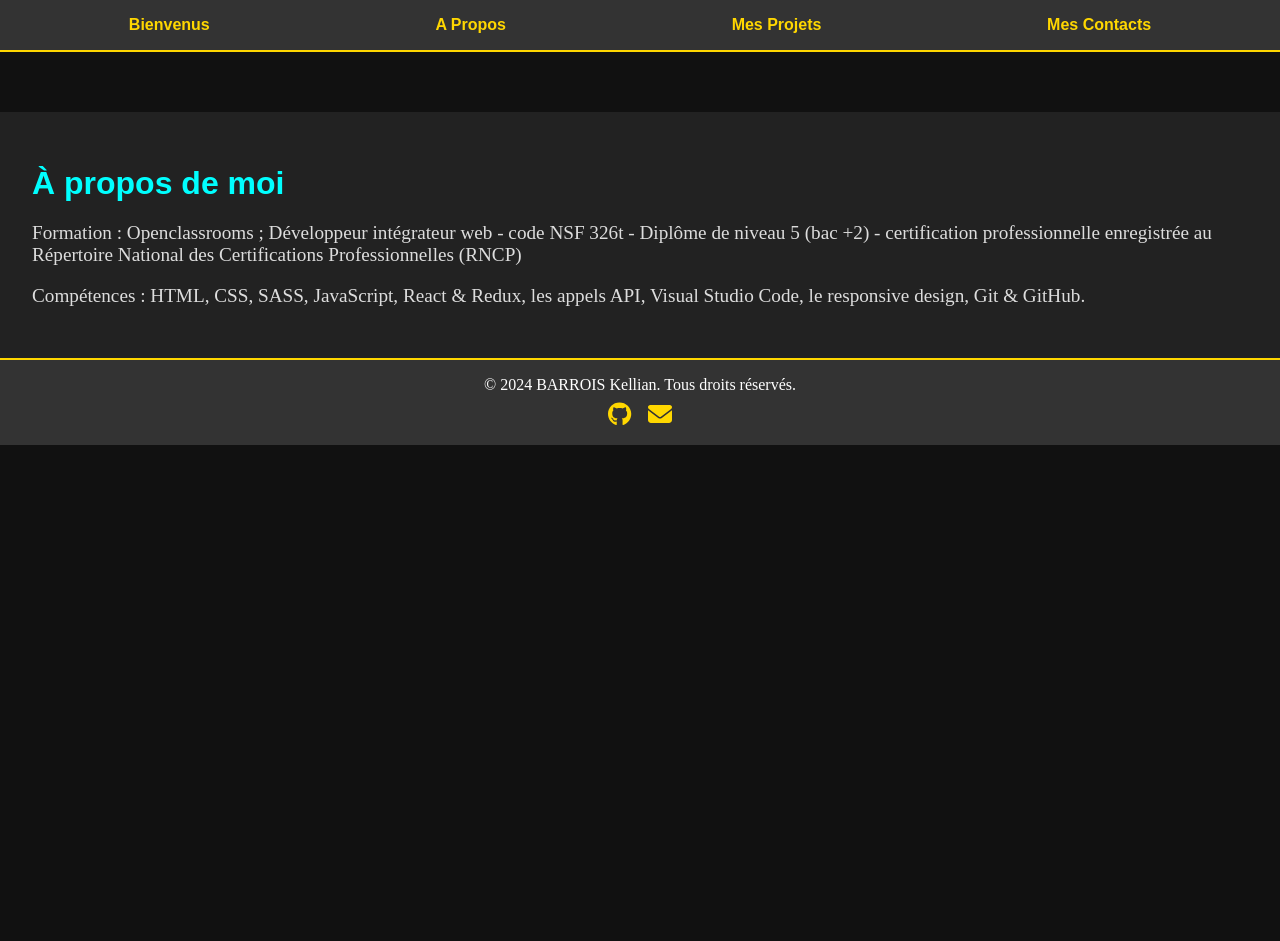
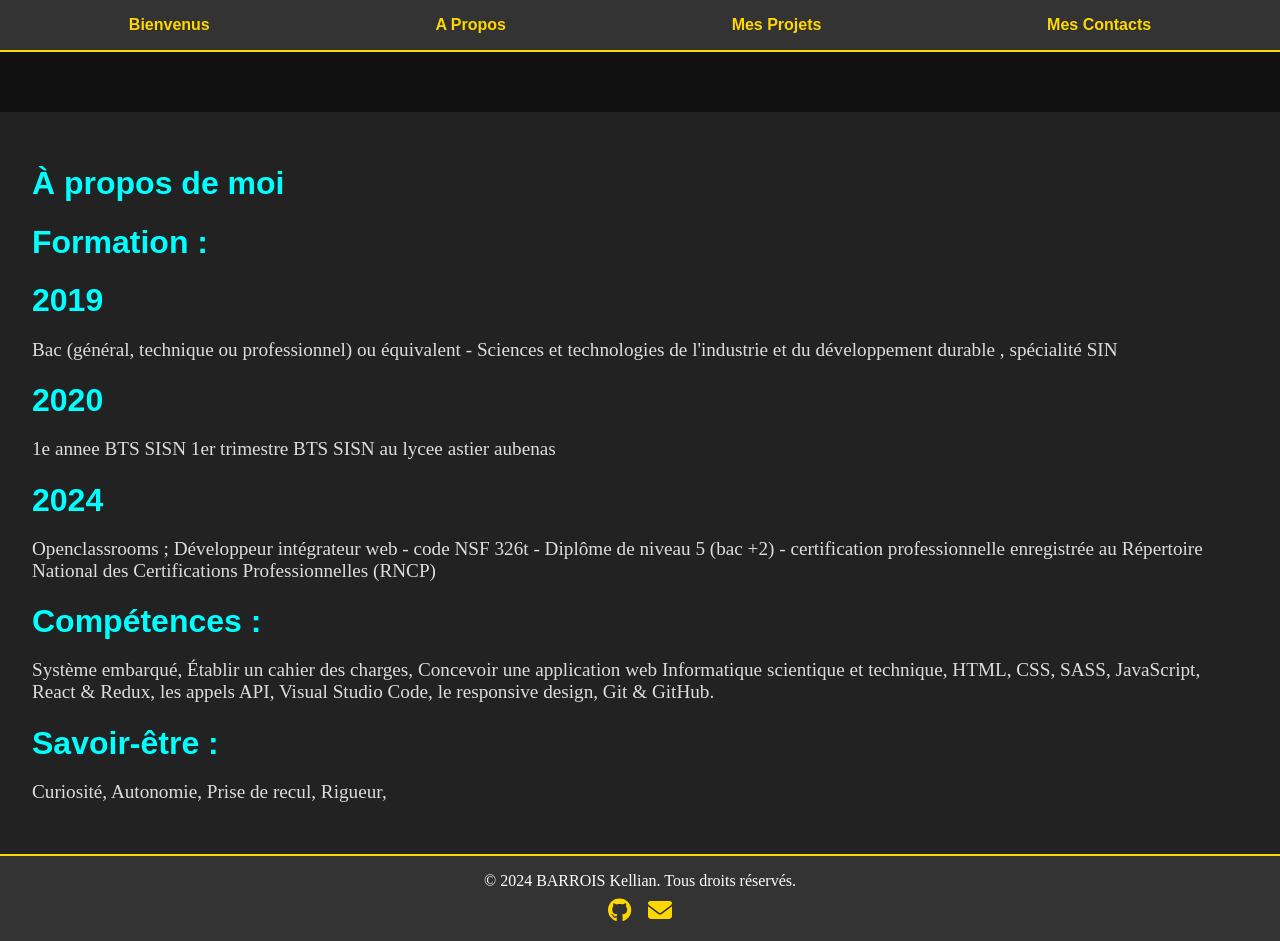
Before and after one commit to Kentana07/Mon-Portfolio, a React (Create React App) app: page /Mon-Portfolio/about in a window 1280 px wide. Before the commit the page ends 800 px from the top, so only its background shows below. Built offline with nearby package versions, Linux system fonts and the light colour scheme.

Commit message:
about modifier

```diff
--- a/src/components/projectitem.js
+++ b/src/components/projectitem.js
@@ -9,6 +9,7 @@ const ProjectItem = ({ title, description, skills, link, code }) => (
     <a href={link} target="_blank" rel="noopener noreferrer">
       Voir le projet
     </a>
+    <p>   /  </p>
     <a href={code} target="_blank" rel="noopener noreferrer">
       Voir le code du projet
     </a>
--- a/src/pages/about.js
+++ b/src/pages/about.js
@@ -4,15 +4,29 @@ import "../styles/about.css";
 const About = () => (
   <div className="about">
     <h1>À propos de moi</h1>
+    <h1>Formation :</h1>
+    <h1>2019</h1>
     <p>
-      Formation : Openclassrooms ; Développeur intégrateur web - code NSF 326t - Diplôme de
+      Bac (général, technique ou professionnel) ou équivalent - Sciences et
+      technologies de l'industrie et du développement durable , spécialité SIN
+    </p>
+    <h1>2020</h1>
+    <p>1e annee BTS SISN 1er trimestre BTS SISN au lycee astier aubenas</p>
+    <h1>2024</h1>
+    <p>
+      Openclassrooms ; Développeur intégrateur web - code NSF 326t - Diplôme de
       niveau 5 (bac +2) - certification professionnelle enregistrée au
       Répertoire National des Certifications Professionnelles (RNCP)
     </p>
+    <h1>Compétences :</h1>
     <p>
-      Compétences : HTML, CSS, SASS, JavaScript, React & Redux, les appels API,
-      Visual Studio Code, le responsive design, Git & GitHub.
+      Système embarqué, Établir un cahier des charges, Concevoir
+      une application web Informatique scientique et technique, HTML, CSS, SASS,
+      JavaScript, React & Redux, les appels API, Visual Studio Code, le
+      responsive design, Git & GitHub.
     </p>
+    <h1>Savoir-être :</h1>
+    <p>Curiosité, Autonomie, Prise de recul, Rigueur,</p>
   </div>
 );
 
--- a/src/pages/home.js
+++ b/src/pages/home.js
@@ -1,5 +1,5 @@
 import React from "react";
-import '../styles/home.css';
+import "../styles/home.css";
 
 const Home = () => (
   <div className="home">
```
